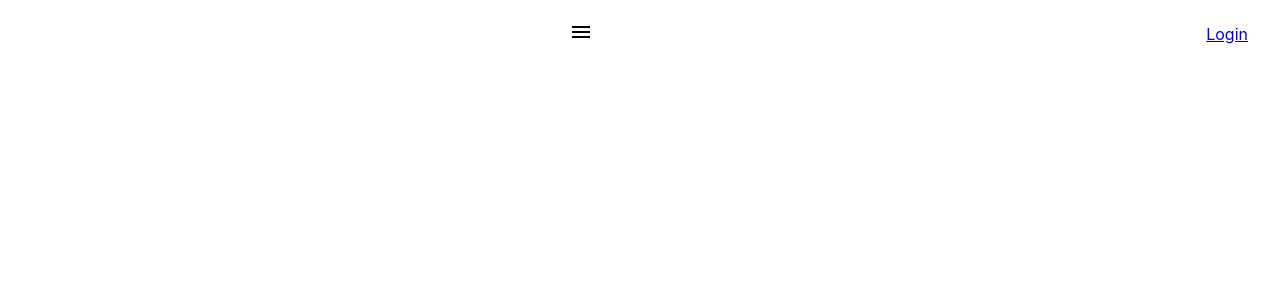
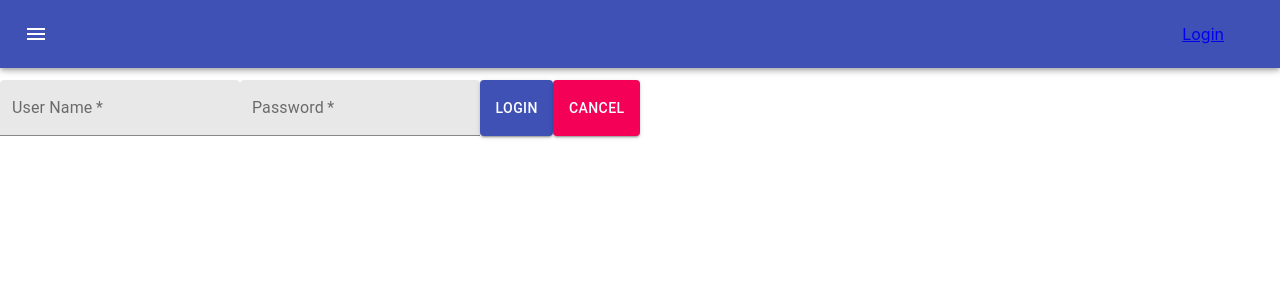
Before and after one commit to kapit4n/denti-code, a React (Create React App) app in the folder ui/: page /login in a window 1280 px wide. Shown: the top 300 px of the page. Built offline with nearby package versions, Linux system fonts and the light colour scheme.

Commit message:
ui: appBar adjustment

```diff
--- a/ui/src/App.js
+++ b/ui/src/App.js
@@ -2,6 +2,7 @@ import logo from './logo.svg';
 import './App.css';
 
 import ClientsList from './views/clients/list'
+import Login from './views/login'
 
 import {
   BrowserRouter as Router,
@@ -16,11 +17,18 @@ function App() {
     <div className="App">
       <Router>
         <Nav />
-        <Switch>
-          <Route path="clients">
-            <ClientsList />
-          </Route>
-        </Switch>
+        <main style={{ position: 'relative', top: '5rem' }}>
+          <Switch>
+            <Route path="/clients">
+              <ClientsList />
+            </Route>
+
+            <Route path="/login">
+              <Login />
+            </Route>
+
+          </Switch>
+        </main>
       </Router>
     </div>
   );
--- a/ui/src/Nav.js
+++ b/ui/src/Nav.js
@@ -2,9 +2,10 @@ import React, { useState } from 'react';
 
 import { Link } from 'react-router-dom';
 import Drawer from '@material-ui/core/Drawer';
-import Toolbar from '@material-ui/core/Toolbar';
+import AppBar from '@material-ui/core/AppBar';
 import MenuIcon from '@material-ui/icons/Menu'
 import IconButton from '@material-ui/core/IconButton'
+import Toolbar from '@material-ui/core/Toolbar'
 
 import { makeStyles } from '@material-ui/core/styles';
 
@@ -31,22 +32,22 @@ export default function Nav() {
   }
 
   return (
-    <div style={{ display: 'flex', justifyContent: 'space-between' }}>
+    <>
+      <AppBar >
+        <Toolbar style={{ display: 'flex', justifyContent: 'space-between' }}>
+          <IconButton color="inherit" aria-label="open drawer" onClick={handleDrawerOpen} edge="start">
+            <MenuIcon />
+          </IconButton>
+          <div style={{ padding: '1.5rem 2rem' }}>
+            <Link to="login">Login</Link>
+          </div>
+        </Toolbar>
+      </AppBar>
       <Drawer variant="persistent" archor="left" open={open} classes={{ paper: classes.drawePaper }}>
-        <ul>
+        <ul onClick={handleDrawerClose}>
           {options.map(o => <li style={{ padding: '0.5rem' }}><Link to={o}>{o}</Link></li>)}
         </ul>
       </Drawer>
-      <div>
-        <Toolbar>
-          <IconButton color="inherit" aria-label="open drawer" onClick={handleDrawerOpen} edge="start">
-            <MenuIcon />
-          </IconButton>
-        </Toolbar>
-      </div>
-      <div style={{ padding: '1.5rem 2rem' }}>
-        <Link to="login">Login</Link>
-      </div>
-    </div>
+    </>
   )
 }
--- /dev/null
+++ b/ui/src/views/login/index.js
@@ -0,0 +1,19 @@
+import React from 'react'
+import TextField from '@material-ui/core/TextField'
+import { Button } from '@material-ui/core'
+
+export default function Index() {
+
+  const onSubmit = () => {
+    console.log("It should go to dashboard")
+  }
+
+  return (
+    <form style={{ display: 'flex', justifyContent: "space-between", width: '40rem' }}>
+      <TextField required id="username" label="User Name" variant="filled" />
+      <TextField required id="password" label="Password" variant="filled" />
+      <Button onClick={onSubmit} color="primary" variant="contained"> Login</Button>
+      <Button onClick={onSubmit} color="secondary" variant="contained"> Cancel</Button>
+    </form>
+  )
+}
```
